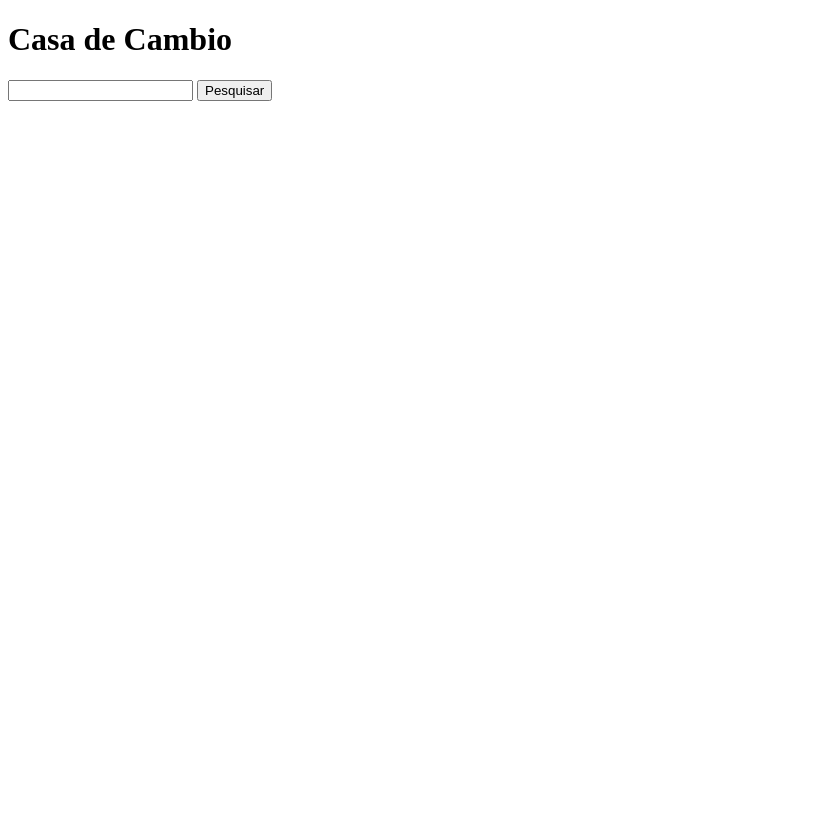
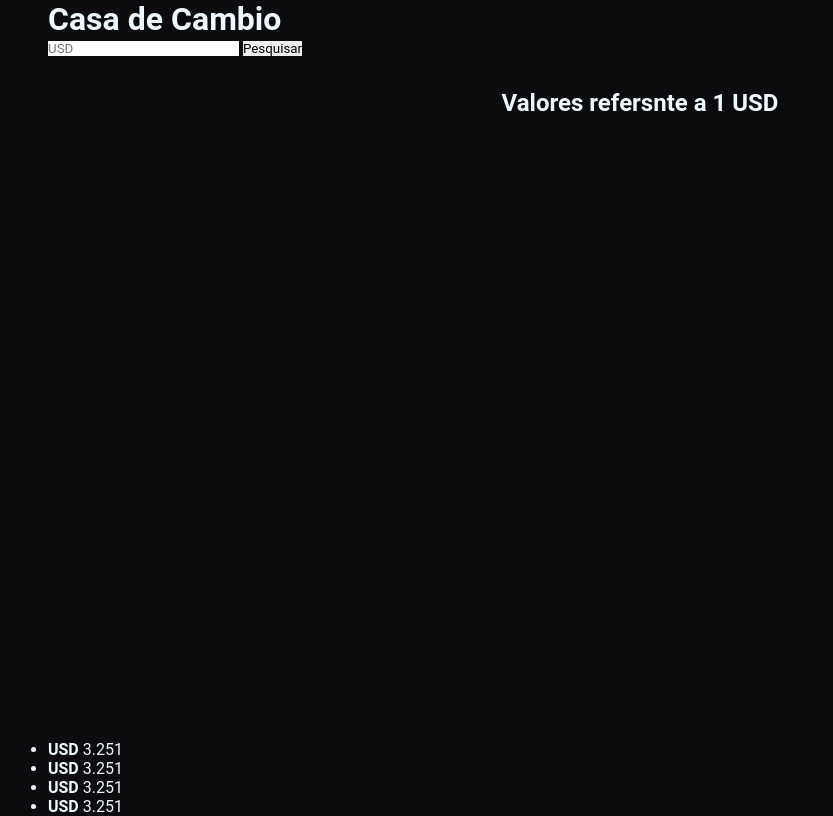
Before and after one commit to bernardofortini/Casa-de-cambio, a website built with Vite: page index.html in a window 1280 px wide. Shown: the whole page, without its empty margins (0-833 px from the left). Built offline with nearby package versions, Linux system fonts and the light colour scheme.

Commit message:
começando css

```diff
--- a/index.html
+++ b/index.html
@@ -4,19 +4,55 @@
     <meta charset="UTF-8">
     <meta http-equiv="X-UA-Compatible" content="IE=edge">
     <meta name="viewport" content="width=device-width, initial-scale=1.0">
+    <script src="./src/main.js" type="module"  defer></script>
     <title>Casa de Cambio</title>
+
 </head>
 <body>
-    <h1>Casa de Cambio</h1>
-    <input type="text">
-    <button>Pesquisar</button>
+
+ <div class="container">
+      <header>
+        <h1>Casa de <span>Cambio</span> </h1>
+      </header>
+
+
+     <form >
+       <input id="moeda" type="text" name="name" placeholder="USD">
+       <button id="butao">Pesquisar</button>
+     </form>
+
+
+     <main>
+       <h2>Valores refersnte a 1 USD</h2>
+     </main>
+  <ul>
+      <li>
+          <b>USD</b>
+          <span>3.251</span>
+      </li>
+
+      <li>
+          <b>USD</b>
+          <span>3.251</span>
+      </li>
+
+      <li>
+          <b>USD</b>
+          <span>3.251</span>
+      </li>
+
+      <li>
+          <b>USD</b>
+          <span>3.251</span>
+      </li>
+  </ul>
+
+ </div>
 
 
 
 
 
 
-
-    <script src="./src/main.js" type="module" ></script>
 </body>
 </html>
--- a/package.json
+++ b/package.json
@@ -3,7 +3,8 @@
   "version": "1.0.0",
   "main": "index.js",
   "scripts": {
-    "dev": "vite --open"
+    "dev": "vite --open" ,
+    "lint": "@trybe/eslint-config-frontend"
   },
   "keywords": [],
   "author": "",
--- a/src/main.js
+++ b/src/main.js
@@ -0,0 +1,2 @@
+
+import './style.css'
--- /dev/null
+++ b/src/style.css
@@ -0,0 +1,160 @@
+* {
+  margin: 0;
+  padding: 0;
+  border: 0;
+  outline: 0;
+  box-sizing: border-box;
+}
+
+
+body,button,input {
+    font-family: 'Roboto' , sans-serif;
+}
+ body {
+    background-color: rgb(12, 12, 15);
+    color: aliceblue;
+ }
+
+ .container {
+    max-width: 1200px;
+    margin: 0 auto;
+    padding: 0 8px;
+
+
+ }
+
+ .container header  {
+    padding: 32 px 0;
+    display: flex;
+    justify-content: space-between;
+    align-items: center;
+ }
+
+ .container header h1 {
+    background: linear-gradient(90deg, #4AC7FA 0%, #E649F5 10);
+ }
+
+ header form {
+    display: flex;
+    max-width: 324PX;
+    width: 100%;
+ }
+
+ header form input {
+    padding: 16px;
+    font-size: 16px;
+    width: 100%;
+
+    border-radius: 4px 0 0 4px;
+    border: 1px solid transparent;
+    border-right-width: 0 ;
+    transition: border-color 200ms;
+
+ }
+
+ header form input:hover {
+    border-color: #4AC7FA ;
+ }
+
+ header form button{
+
+}
+
+ .container main{
+
+
+    margin-top: 32px;
+    display: flex;
+    flex-direction: column;
+    align-items: center;
+
+    height: calc(100vh - 149px);
+ }
+
+main ul {
+    list-style: none;
+    width: 100%;
+
+
+
+    display: grid;
+    grid-template-columns: repeat(5, 1fr) ;
+    gap: 16px;
+}
+
+
+
+
+
+
+
+
+
+
+
+
+
+
+
+
+
+
+
+
+
+
+/* body {
+    background-color: rgb(77, 68, 68);
+} */
+
+
+
+ /* {
+position: absolute;
+width: 517px;
+height: 74px;
+left: 306px;
+top: 63px;
+font-family: 'Fira Code';
+font-style: normal;
+font-weight: 700;
+font-size: 60px;
+line-height: 79px;
+
+color: #FFFFFF;
+}
+
+input {
+    position: absolute;
+width: 171px;
+height: 48px;
+left: 306px;
+top: 185px;
+
+background: rgba(217, 217, 217, 0.1);
+border-radius: 10px;
+}
+
+button {
+ box-sizing: border-box;
+ position: absolute;
+ width: 171px;
+ height: 55px;
+ left: 491px;
+ top: 185px;
+
+background: #96EB95;
+border: 1px solid #96EB95;
+border-radius: 10px;
+}
+
+main {
+    position: absolute;
+    width: 900px;
+    height: 583px;
+    left: 306px;
+    top: 290px;
+    background: rgba(255, 255, 255, 0.06);
+    border-radius: 20px;
+    display: flex;
+} */
```
